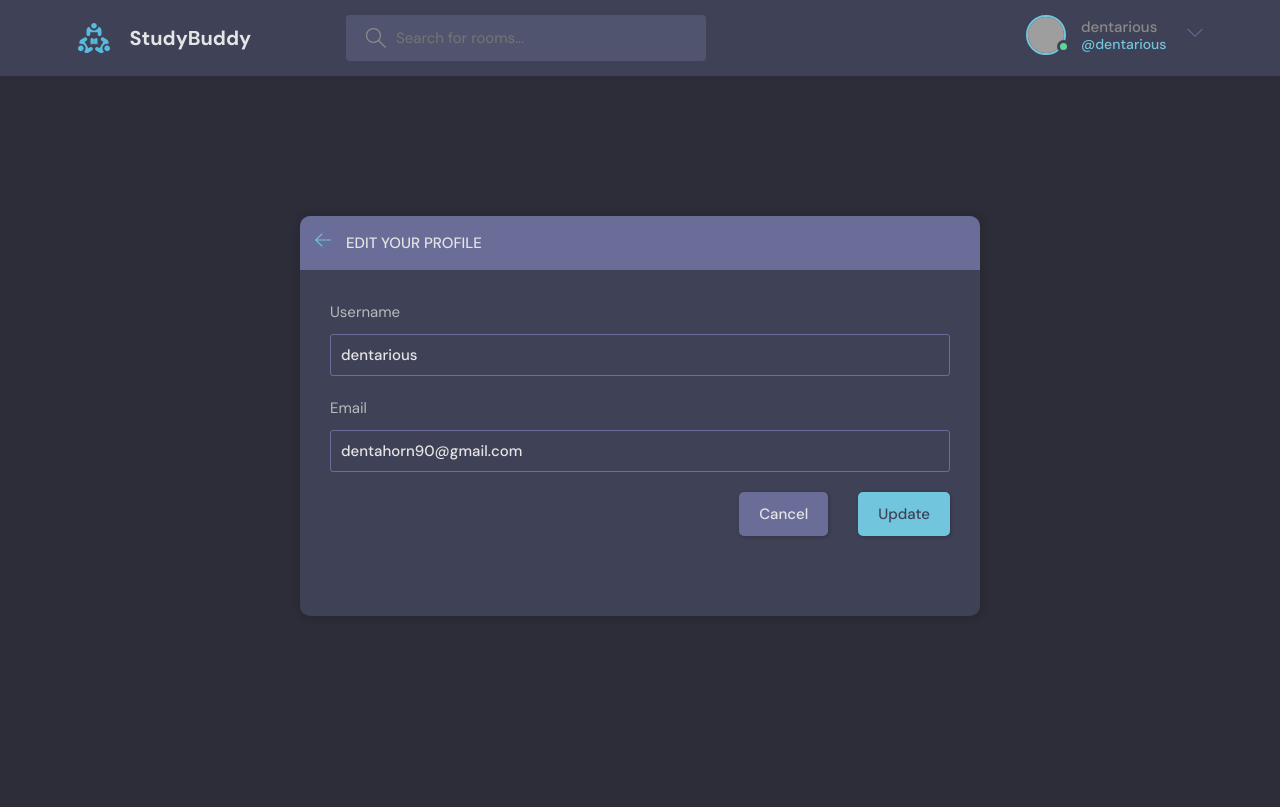
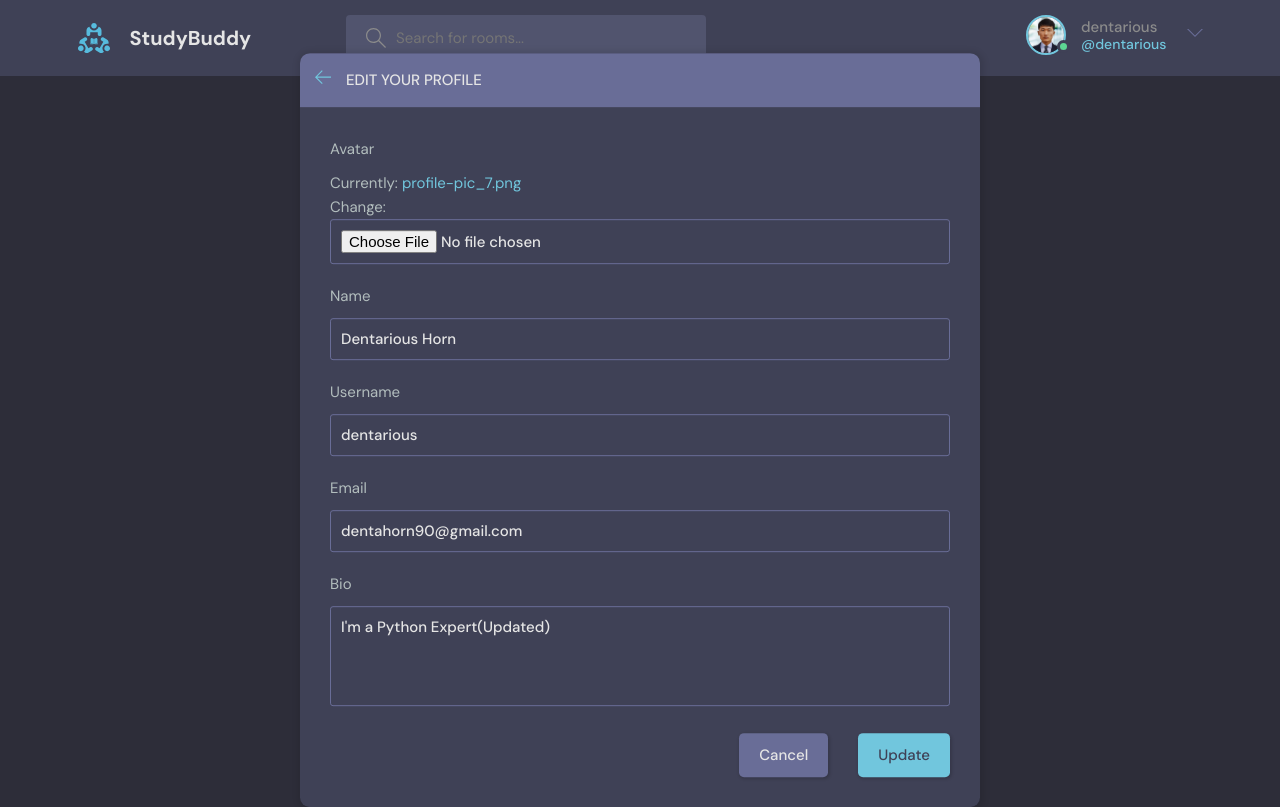
Before and after one commit to devmgod/Django-Harden, a Django app: page /update-user/ in a window 1280 px wide. Before the commit the page ends 616 px from the top, so only its background shows below. Run offline with Django 4.2, Linux system fonts and the light colour scheme; a user stored in the database is signed in; grey boxes are pictures that could not be loaded.

Commit message:
user-avatar

```diff
--- a/base/forms.py
+++ b/base/forms.py
@@ -1,6 +1,12 @@
 from django.forms import ModelForm
+from django.contrib.auth.forms import UserCreationForm
 from .models import Room, User
 
+
+class MyUserCreationForm(UserCreationForm):
+    class Meta:
+        model = User
+        field = ['name', 'username', 'email', 'password1', 'password2']
 
 class RoomForm(ModelForm):
     class Meta:
@@ -10,4 +16,4 @@ class RoomForm(ModelForm):
 class UserForm(ModelForm):
     class Meta:
         model = User
-        fields = ['username', 'email']
+        fields = ['avatar', 'name', 'username', 'email', 'bio']
--- a/base/templates/base/activity.html
+++ b/base/templates/base/activity.html
@@ -31,7 +31,7 @@
               class="roomListRoom__author"
             >
               <div class="avatar avatar--small">
-                <img src="https://randomuser.me/api/portraits/women/11.jpg" />
+                <img src="{{message.user.avatar.url}}" />
               </div>
               <p>
                 @{{message.user}}
--- a/base/templates/base/activity_component.html
+++ b/base/templates/base/activity_component.html
@@ -8,7 +8,7 @@
       <div class="activities__boxHeader roomListRoom__header">
         <a href="{% url 'user-profile' message.user.id %}" class="roomListRoom__author">
           <div class="avatar avatar--small">
-            <img src="https://randomuser.me/api/portraits/women/11.jpg" />
+            <img src="{{message.user.avatar.url}}" />
           </div>
           <p>
             @{{message.user}}
--- a/base/templates/base/feed_component.html
+++ b/base/templates/base/feed_component.html
@@ -7,7 +7,7 @@
   <div class="roomListRoom__header">
     <a href="{% url 'user-profile' room.host.id %}" class="roomListRoom__author">
       <div class="avatar avatar--small">
-        <img src="https://randomuser.me/api/portraits/women/11.jpg" />
+        <img src="{{room.host.avatar.url}}" />
       </div>
       <span>@{{room.host.username}}</span>
     </a>
--- a/base/templates/base/profile.html
+++ b/base/templates/base/profile.html
@@ -12,7 +12,7 @@
         <div class="profile">
           <div class="profile__avatar">
             <div class="avatar avatar--large active">
-              <img src="https://randomuser.me/api/portraits/men/11.jpg" />
+              <img src="{{user.avatar.url}}" />
             </div>
           </div>
           <div class="profile__info">
--- a/base/templates/base/room.html
+++ b/base/templates/base/room.html
@@ -79,7 +79,7 @@
             <p>Hosted By</p>
             <a href="{% url 'user-profile' user.id %}" class="room__author">
               <div class="avatar avatar--small">
-                <img src="https://randomuser.me/api/portraits/men/37.jpg" />
+                <img src="{{user.avatar.url}}" />
               </div>
               <span>@{{user.username}}</span>
             </a>
@@ -98,7 +98,7 @@
                   <a href="{% url 'delete-message' message.user.id %}" class="thread__authorInfo">
                     <div class="avatar avatar--small">
                       <img
-                        src="https://randomuser.me/api/portraits/men/37.jpg"
+                        src="{{user.avatar.url}}"
                       />
                     </div>
                     <span>@{{message.user.username}}</span>
@@ -148,7 +148,7 @@
         {% for user in participants %}
         <a href="{% url 'user-profile' user.id %}" class="participant">
           <div class="avatar avatar--medium">
-            <img src="https://randomuser.me/api/portraits/men/37.jpg" />
+            <img src="{{user.avatar.url}}" />
           </div>
           <p>
             {{user.username}}
--- a/base/templates/base/update_user.html
+++ b/base/templates/base/update_user.html
@@ -20,7 +20,7 @@
                     </div>
                 </div>
                 <div class="layout__body">
-                    <form class="form" action="" method="POST">
+                    <form class="form" action="" method="POST" enctype="multipart/form-data">
                       {% csrf_token %}
                       {% for field in form %}
                       <div class="form__group">
--- a/base/views.py
+++ b/base/views.py
@@ -3,10 +3,9 @@ from django.http import HttpResponse
 from django.contrib import messages
 from django.contrib.auth.decorators import login_required
 from django.contrib.auth import authenticate, login, logout
-from django.contrib.auth.forms import UserCreationForm
 from django.db.models import Q
 from .models import Room, Topic, Message, User
-from .forms import RoomForm, UserForm
+from .forms import RoomForm, UserForm, MyUserCreationForm
 
 # rooms = [
 #     {'id':1, 'name': 'Lets learn python!'},
@@ -44,10 +43,10 @@ def logoutUser(request):
 
 
 def registerPage(request):
-    form = UserCreationForm()
+    form = MyUserCreationForm()
 
     if request.method == "POST":
-        form = UserCreationForm(request.POST)
+        form = MyUserCreationForm(request.POST)
         if form.is_valid():
             user = form.save(commit=False)
             user.username = user.username.lower()
@@ -180,7 +179,7 @@ def updateUser(request):
     user = request.user
     form = UserForm(instance=user)
     if request.method == "POST":
-        form = UserForm(request.POST, instance=user)
+        form = UserForm(request.POST, request.FILES, instance=user)
         if form.is_valid():
             form.save()
             return redirect('user-profile', pk=user.id)
--- a/templates/navbar.html
+++ b/templates/navbar.html
@@ -24,7 +24,7 @@
       <div class="header__user">
         <a href="{% url 'update-user' %}">
           <div class="avatar avatar--medium active">
-            <img src="https://randomuser.me/api/portraits/men/37.jpg" />
+            <img src="{{user.avatar.url}}" />
           </div>
           <p>{{request.user.username}} <span>@{{request.user.username}}</span></p>
         </a>
```
Also changed, not shown: db.sqlite3, static/images/profile-pic_5.png (added), static/images/profile-pic_7.png (added).
